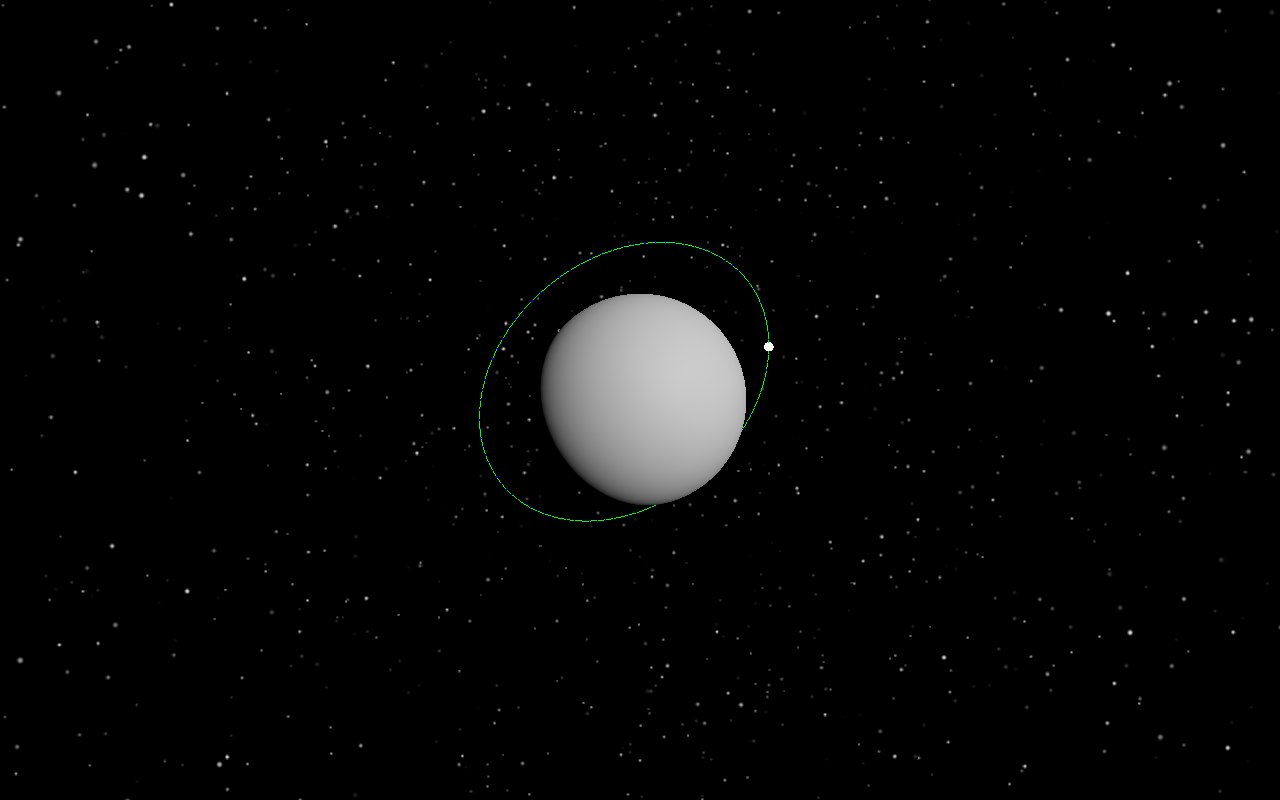
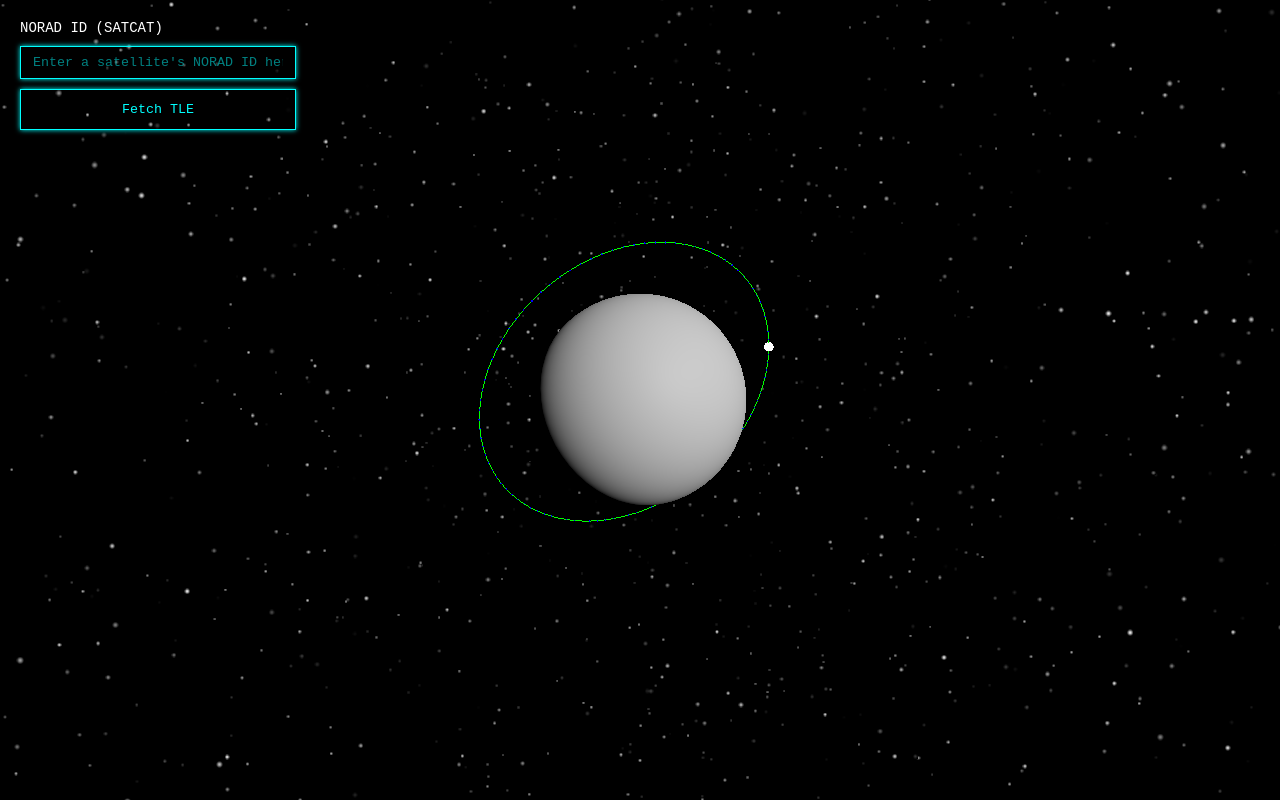
Before and after one commit to connorperrone/orbital-simulator, a website built with Vite: page index.html in a window 1280 px wide. Built offline with nearby package versions, Linux system fonts and the light colour scheme; animation ran at ten frames a second.

Commit message:
Create buttons for inputting NORAD ID to fetch TLE data

```diff
--- a/index.html
+++ b/index.html
@@ -6,10 +6,66 @@
     <title>Orbital Simulator</title>
     <style>
         body { margin: 0; }
+
+        label {
+          color: #FFFFFF;
+          font-family: monospace;
+          font-size: 14px;
+        }
+
+        #buttons {
+          position: absolute;
+          top: 20px;
+          left: 20px;
+          display: flex;
+          flex-direction: column;
+          gap: 10px;
+        }
+
+        #noradIdInput {
+          width: 250px;
+          padding: 8px 12px;
+          color: #00FFFF;
+          background-color: transparent;
+          border: 1px solid #00FFFF;
+          font-family: monospace;
+          box-shadow: 0 0 5px #00FFFF;
+          transition: all 0.3s ease;
+          outline: none;
+        }
+
+        #noradIdInput::placeholder {
+          color: rgba(0, 255, 255, 0.5);
+        }
+
+        #noradIdInput:focus {
+          box-shadow: 0 0 10px #00FFFF, 0 0 20px #00FFFF;
+        }
+
+        #fetchTleButton {
+          padding: 12px 24px;
+          color: #00FFFF;
+          background-color: transparent;
+          border: 1px solid #00FFFF;
+          font-family: monospace;
+          box-shadow: 0 0 5px #00FFFF;
+          transition: all 0.3s ease;
+          cursor: pointer;
+        }
+
+        #fetchTleButton:hover {
+          background-color: rgba(0, 255, 255, 0.1);
+          box-shadow: 0 0 10px #00FFFF, 0 0 20px #00FFFF;
+        }
     </style>
   </head>
   <body>
     <div id="app"></div>
+    <div id="buttons">
+      <label for="noradIdInput">NORAD ID (SATCAT)</label>
+      <input id="noradIdInput" type="text" placeholder="Enter a satellite's NORAD ID here">
+      <button id="fetchTleButton">Fetch TLE</button>
+    </div>
     <script type="module" src="/main.js"></script>
   </body>
 </html>
```
